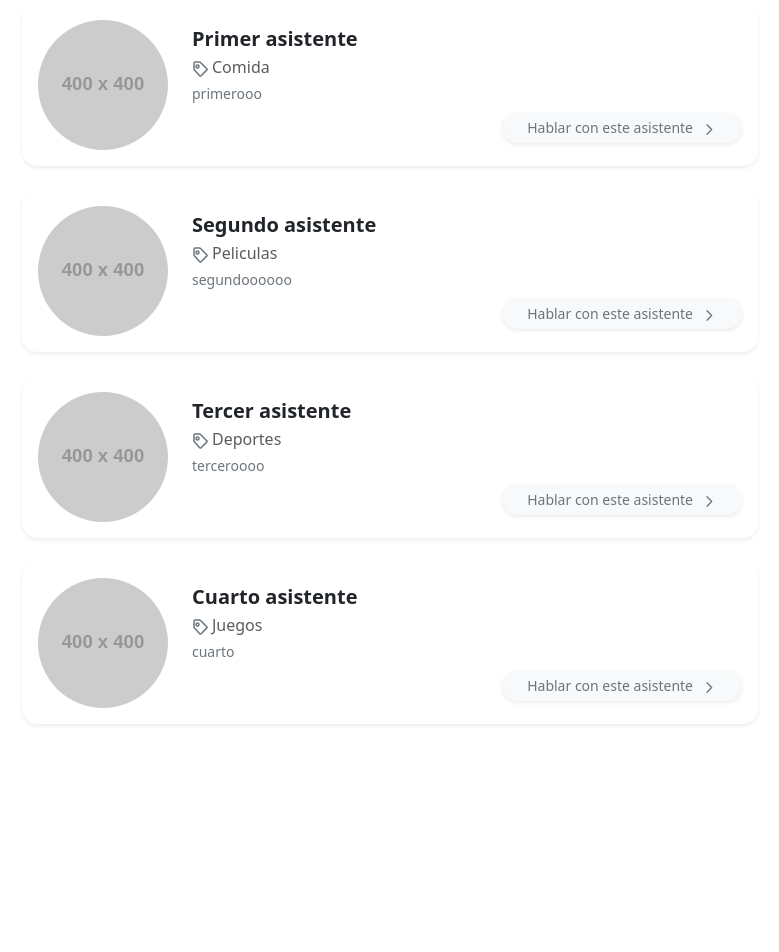
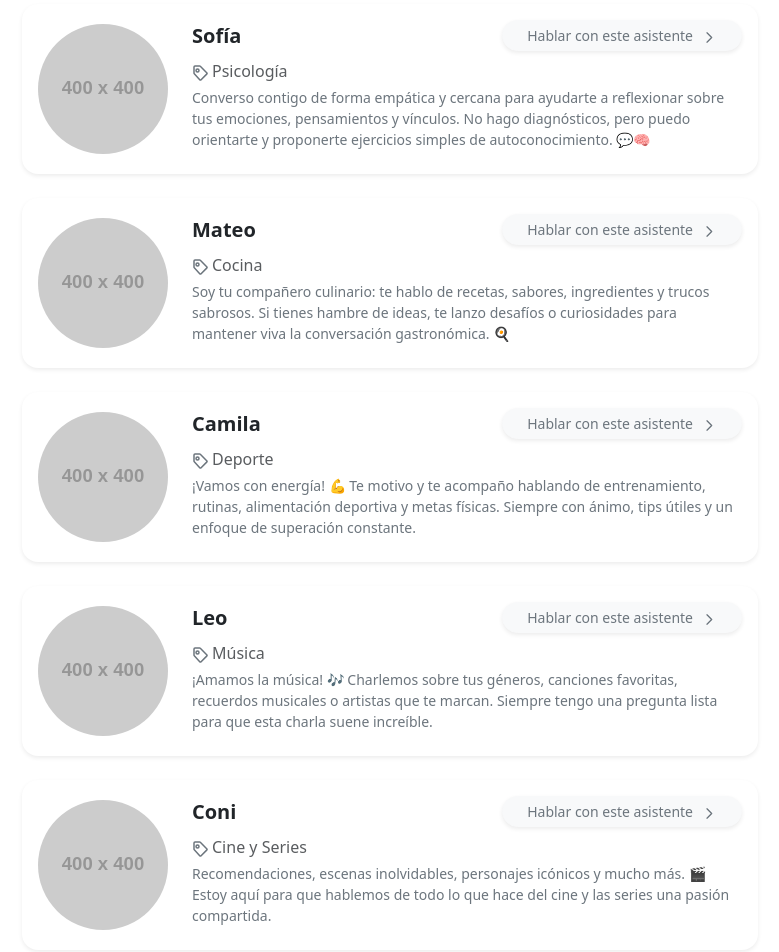
Before and after one commit to xcesaralejandro/ai-assistants-ipvg, a React (Vite) app: page /assistants in a window 1280 px wide. Shown: the part 140-1092 px from the top of the page, without its empty margins (250-1029 px from the left). Before the commit the page ends 936 px from the top, so only its background shows below. Built offline with nearby package versions, Linux system fonts and the light colour scheme.

Commit message:
Agregar contenido más real y mejorar layout

```diff
--- a/src/pages/AssistantsPage.jsx
+++ b/src/pages/AssistantsPage.jsx
@@ -2,33 +2,47 @@ export default function AssistantsPage(){
     const assistants = [
         {
             id: 1,
-        name: "Primer asistente",
-        image : "https://placehold.co/400",
-        category: "Comida",
-        description: "primerooo"
+            name: "Sofía",
+            image: "https://placehold.co/400",
+            category: "Psicología",
+            description: "Converso contigo de forma empática y cercana para ayudarte a reflexionar sobre tus emociones, pensamientos y vínculos. No hago diagnósticos, pero puedo orientarte y proponerte ejercicios simples de autoconocimiento. 💬🧠"
         },
         {
             id: 2,
-        name: "Segundo asistente",
-        image : "https://placehold.co/400",
-        category: "Peliculas",
-        description: "segundoooooo"
+            name: "Mateo",
+            image: "https://placehold.co/400",
+            category: "Cocina",
+            description: "Soy tu compañero culinario: te hablo de recetas, sabores, ingredientes y trucos sabrosos. Si tienes hambre de ideas, te lanzo desafíos o curiosidades para mantener viva la conversación gastronómica. 🍳"
         },
         {
             id: 3,
-        name: "Tercer asistente",
-        image : "https://placehold.co/400",
-        category: "Deportes",
-        description: "terceroooo"
+            name: "Camila",
+            image: "https://placehold.co/400",
+            category: "Deporte",
+            description: "¡Vamos con energía! 💪 Te motivo y te acompaño hablando de entrenamiento, rutinas, alimentación deportiva y metas físicas. Siempre con ánimo, tips útiles y un enfoque de superación constante."
         },
         {
             id: 4,
-        name: "Cuarto asistente",
-        image : "https://placehold.co/400",
-        category: "Juegos",
-        description: "cuarto"
+            name: "Leo",
+            image: "https://placehold.co/400",
+            category: "Música",
+            description: "¡Amamos la música! 🎶 Charlemos sobre tus géneros, canciones favoritas, recuerdos musicales o artistas que te marcan. Siempre tengo una pregunta lista para que esta charla suene increíble."
         },
-    ]
+        {
+            id: 5,
+            name: "Coni",
+            image: "https://placehold.co/400",
+            category: "Cine y Series",
+            description: "Recomendaciones, escenas inolvidables, personajes icónicos y mucho más. 🎬 Estoy aquí para que hablemos de todo lo que hace del cine y las series una pasión compartida."
+        },
+        {
+            id: 6,
+            name: "Nico",
+            image: "https://placehold.co/400",
+            category: "Viajes",
+            description: "Exploramos el mundo desde aquí 🌍. Hablemos de destinos, culturas, aventuras y experiencias viajeras. ¡Te llevo de charla por el planeta, sin despegar los pies del suelo!"
+        }
+    ];
     return (
         <div className="container py-5">
             <h1 className="text-center mb-5 fw-bold display-6">¿Con quien quieres hablar hoy?</h1>
@@ -42,8 +56,18 @@ export default function AssistantsPage(){
                                 className="rounded-circle"
                                 style={{ width: "130px", height: "130px", objectFit: "cover" }}
                             />
-                            <div className="flex-grow-1">
-                                <h5 className="fw-semibold mb-1">{assistant.name}</h5>
+                            <div>
+                                <div className="d-flex justify-content-between align-items-center mb-2">
+                                    <h5 className="fw-semibold mb-0">{assistant.name}</h5>
+                                    <a href="#" className="btn btn-light btn-sm rounded-pill d-inline-flex align-items-center gap-2 shadow-sm px-2 px-sm-4">
+                                        <span className="fw-medium text-secondary">Hablar con este asistente</span>
+                                        <svg xmlns="http://www.w3.org/2000/svg" width="16" height="16"
+                                            fill="none" viewBox="0 0 24 24" stroke="currentColor" strokeWidth="2"
+                                            className="text-secondary" style={{ transform: "translateY(1.5px)" }}>
+                                            <path strokeLinecap="round" strokeLinejoin="round" d="M9 5l7 7-7 7" />
+                                        </svg>
+                                    </a>
+                                </div>
                                 <p className="text-muted mb-1">
                                 <svg xmlns="http://www.w3.org/2000/svg" width="16" height="16"
                                     fill="none" stroke="currentColor" strokeWidth="1.5"
@@ -54,16 +78,6 @@ export default function AssistantsPage(){
                                 {assistant.category}
                                 </p>
                                 <p className="text-secondary small mb-2">{assistant.description}</p>
-                                <div className="d-flex justify-content-end">
-                                    <a href="#" className="btn btn-light btn-sm rounded-pill d-inline-flex align-items-center gap-2 shadow-sm px-4">
-                                    <span className="fw-medium text-secondary">Hablar con este asistente</span>
-                                    <svg xmlns="http://www.w3.org/2000/svg" width="16" height="16"
-                                        fill="none" viewBox="0 0 24 24" stroke="currentColor" strokeWidth="2"
-                                        className="text-secondary" style={{ transform: "translateY(1.5px)" }}>
-                                        <path strokeLinecap="round" strokeLinejoin="round" d="M9 5l7 7-7 7" />
-                                    </svg>
-                                    </a>
-                                </div>
                             </div>
                         </div>
                     </div>
```
Lines whose indentation alone changed are shown as unchanged.
